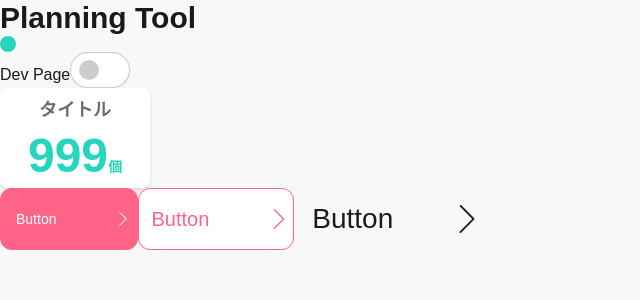
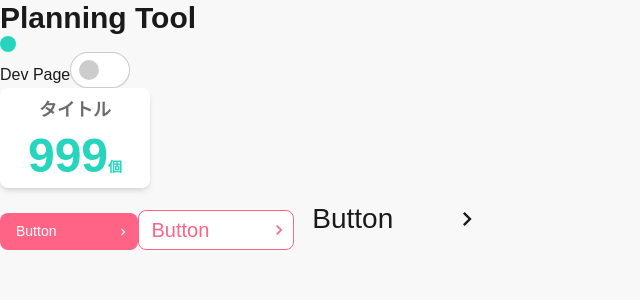
Before and after one commit to SOTA-swp/frontend, a Next.js app: page /dev in a window 1280 px wide. Shown: the top 300 px of the page, without its empty margins (0-640 px from the left). Built offline with nearby package versions, Linux system fonts and the light colour scheme.

Commit message:
cvaにしました

```diff
--- a/app/dev/page.tsx
+++ b/app/dev/page.tsx
@@ -1,6 +1,7 @@
 import CommonButton from "@/components/CommonButton";
 import { Switch } from "@/components/ui/switch";
 import { UserInfoBlock } from "@/components/UserInfoBlock";
+import { MdChevronRight } from "react-icons/md";
 import { SlArrowRight } from "react-icons/sl";
 
 export interface DevPageProps {
@@ -19,38 +20,26 @@ const DevPage: React.FC<DevPageProps> = ({}) => {
       <div className="flex">
         <UserInfoBlock title="タイトル" sum={999} />
       </div>
-      <div className="flex margin-top-20">
+      <div className="flex margin-top-20 items-end">
         <CommonButton
           size="md"
           variant="contain"
-          color = "error"
-          icon={
-            <span>
-              <SlArrowRight />
-            </span>
-          }
+          color="error"
+          icon={<MdChevronRight />}
           text="Button"
         />
         <CommonButton
           size="sm"
           variant="outline"
-          color = "error"
-          icon={
-            <span>
-              <SlArrowRight />
-            </span>
-          }
+          color="error"
+          icon={<MdChevronRight />}
           text="Button"
         />
         <CommonButton
           size="lg"
           variant="text"
-          color = "error"
-          icon={
-            <span>
-              <SlArrowRight />
-            </span>
-          }
+          color="error"
+          icon={<MdChevronRight />}
           text="Button"
         />
       </div>
--- a/components/CommonButton.tsx
+++ b/components/CommonButton.tsx
@@ -16,7 +16,7 @@ const CommonButtonStyles = cva(
     flex
     items-center
     justify-items-center
-    rounded-xl
+    rounded-lg
     group
     active:scale-90
     transition
```
